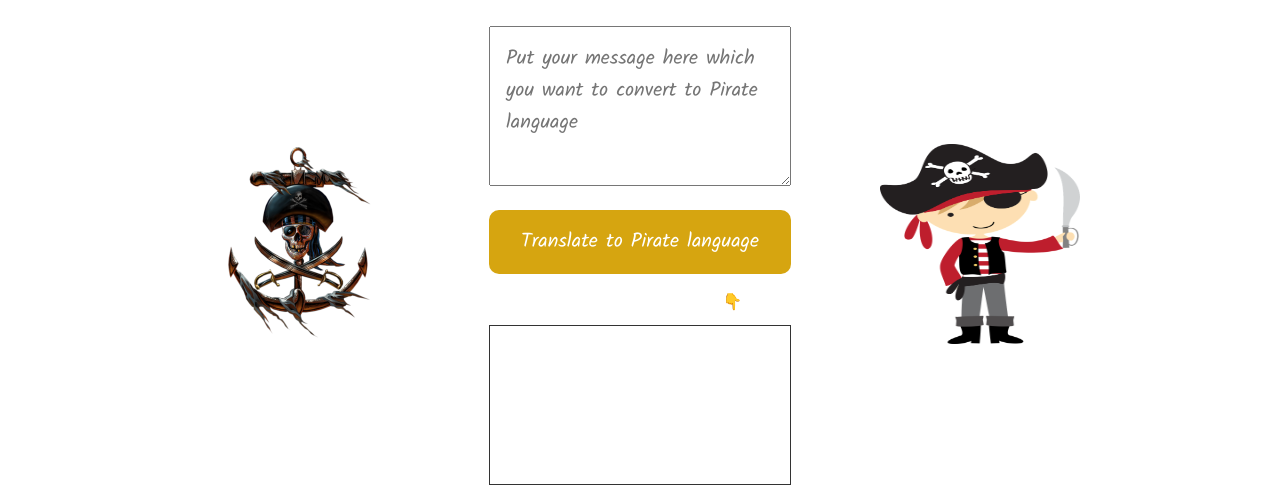
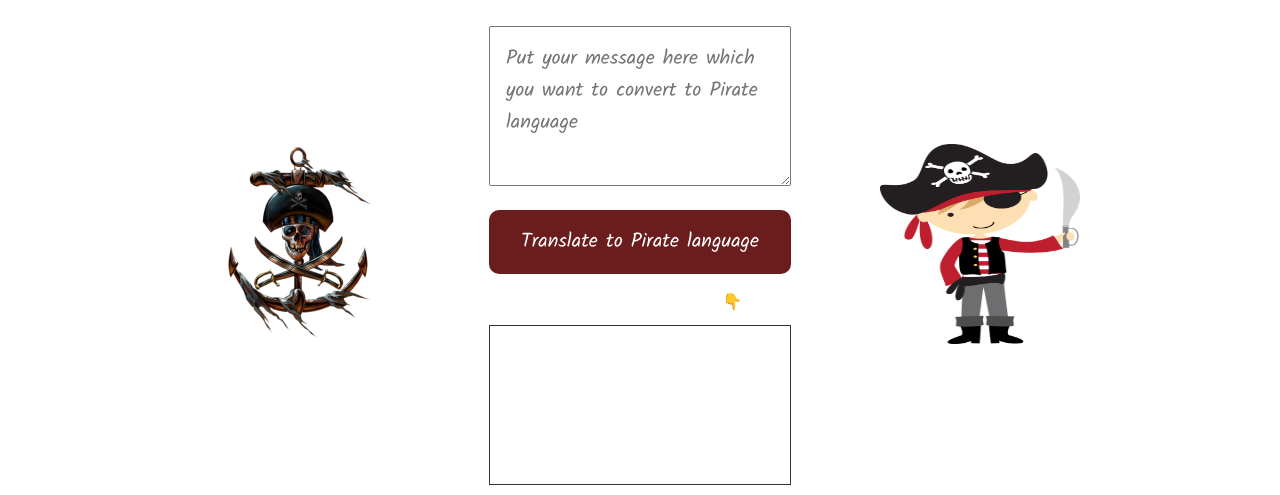
Before and after one commit to Aaryan62/Pirate-Translator, a plain HTML site: page index.html in a window 1280 px wide. In both pictures the pointer is over the button "Translate to Pirate language". Shown: the part 89-584 px from the top of the page. Drawn offline with Linux system fonts and the light colour scheme.

Commit message:
fix: button hover effect

```diff
--- a/style.css
+++ b/style.css
@@ -95,7 +95,7 @@ button {
 }
 
 button:hover {
-    background-color: #d6a510;
+    background-color: rgb(107, 28, 28);
 }
 
 .container {
```
